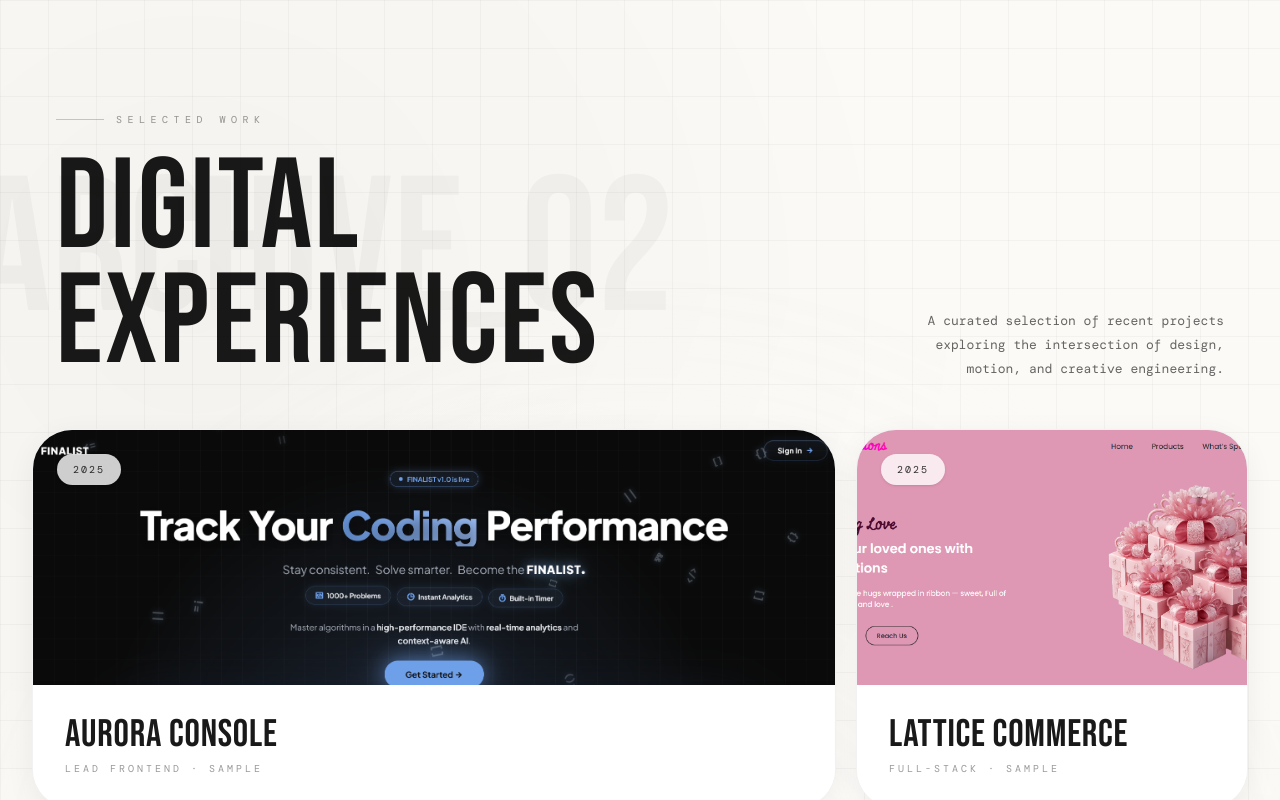
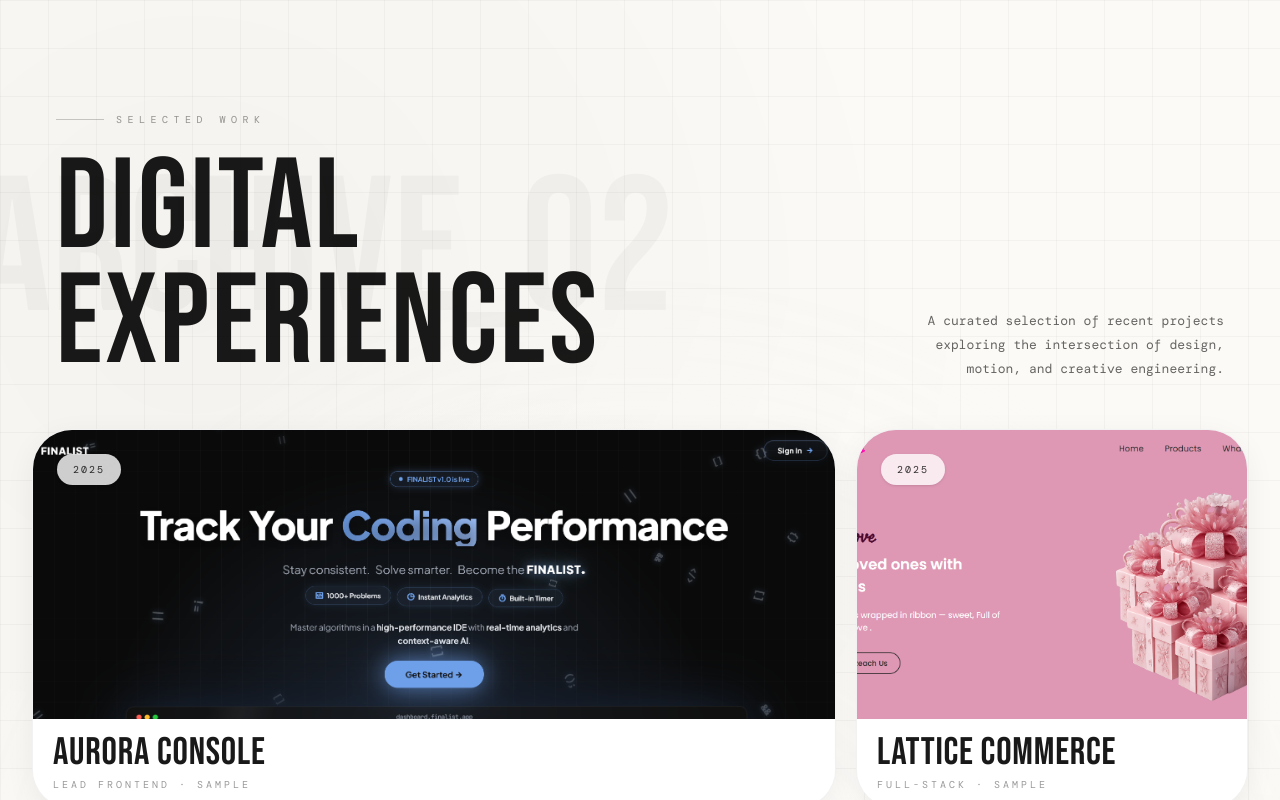
Before and after one commit to rupesh1285/Portfolio-Exclusive, a Next.js app: page / in a window 1280 px wide. Both pictures are taken after a click on the button "Work". Built offline with nearby package versions, Linux system fonts and the light colour scheme; a web font is replaced by a local one.

Commit message:
style: reduce padding on project name strip to increase image preview size

```diff
--- a/src/components/scene2/ProjectCard.tsx
+++ b/src/components/scene2/ProjectCard.tsx
@@ -59,7 +59,7 @@ export const ProjectCard = memo(function ProjectCard({ project: p, index: i, onC
         initial={{ opacity: 0 }}
         animate={{ opacity: 1, transition: { delay: 0.3, duration: 0.4 } }}
         exit={{ opacity: 0, transition: { duration: 0.1 } }}
-        className="relative z-10 flex flex-col gap-2 bg-white p-6 md:p-8 shrink-0"
+        className="relative z-10 flex flex-col gap-1 md:gap-1.5 bg-white p-3 md:px-5 md:py-4 shrink-0"
       >
         <h2 className="text-[clamp(1.5rem,3vw,3rem)] leading-[0.95] tracking-[0.02em] text-black/90" style={bebas}>
           {p.title}
```
